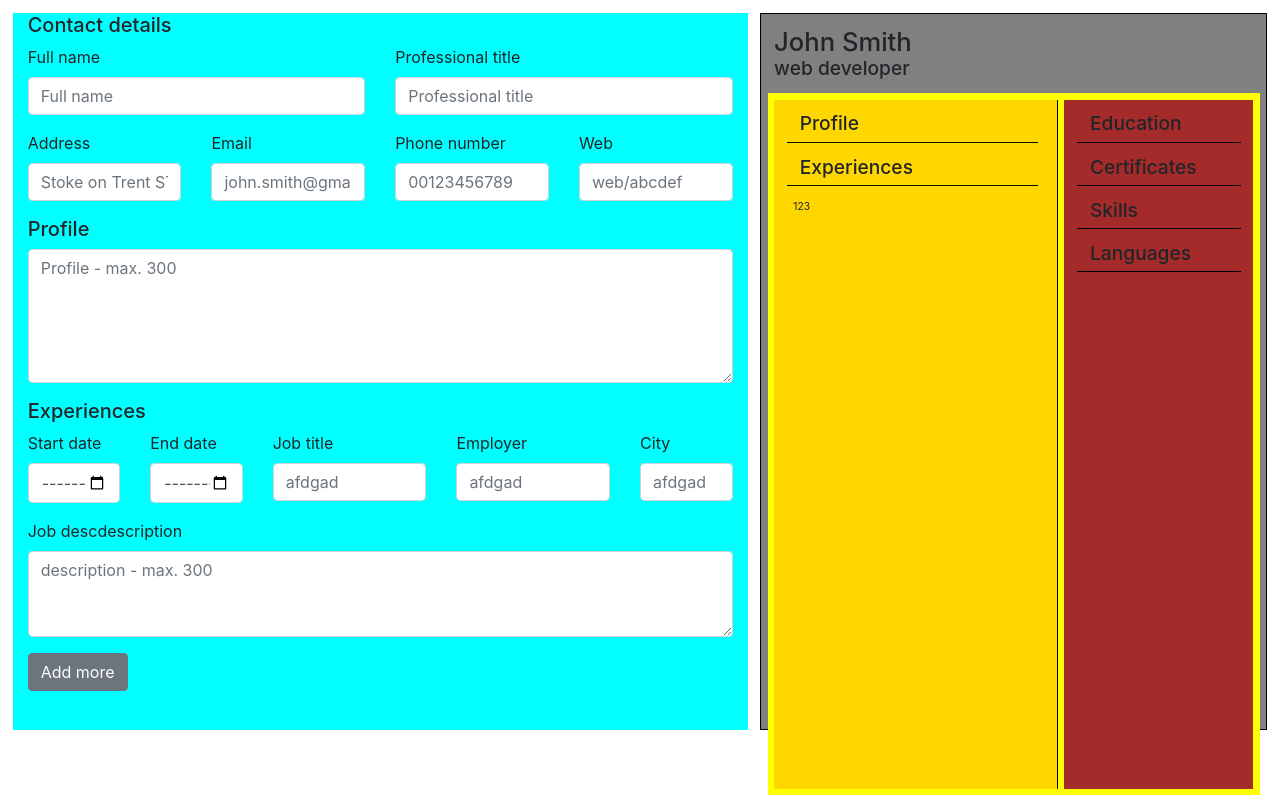
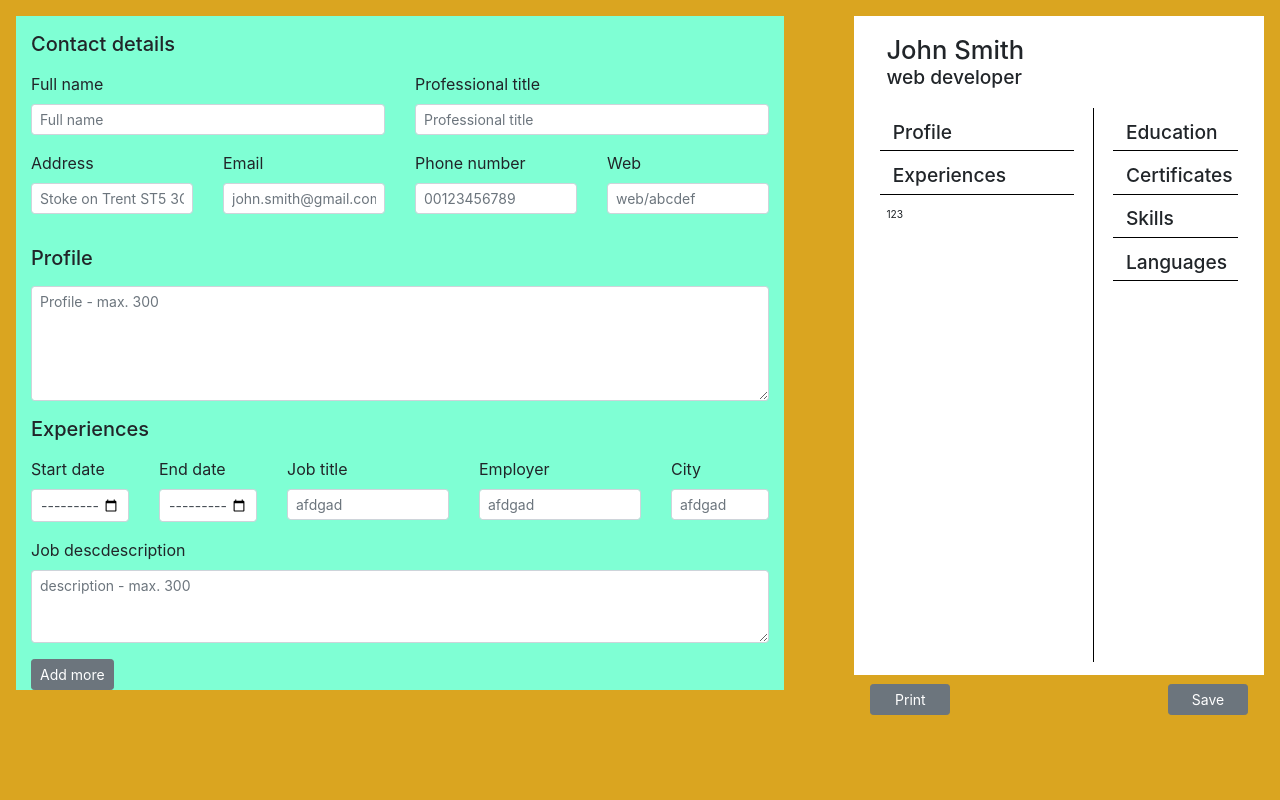
Before and after one commit to jdcsjdcs/cv-generator, a plain HTML site: page index.html in a window 1280 px wide. Drawn offline with nearby package versions, Linux system fonts and the light colour scheme.

Commit message:
print btn

```diff
--- a/app.js
+++ b/app.js
@@ -105,18 +105,3 @@ const saveBtn = document.querySelector("#save-btn");
 saveBtn.addEventListener("click", (e) => {
     localStorage.setItem("inputList", JSON.stringify(inputList));
 });
-
-
-const cv = document.querySelector('.cv-view').innerHTML
-
-
-function printCertificate() {
-    let printContents = document.querySelector('.cv-view').innerHTML;
-
-    let originalContents = document.body.innerHTML;
-    document.body.innerHTML = printContents;
-    print();
-    document.body.innerHTML = originalContents;
-}
-
-printCertificate
--- a/index.html
+++ b/index.html
@@ -26,7 +26,7 @@
                         <label for="full-name">Full name</label>
                         <input
                             type="text"
-                            class="form-control"
+                            class="form-control form-control-sm"
                             name="full-name"
                             id="full-name"
                             placeholder="Full name"
@@ -37,7 +37,7 @@
                         <label for="prof-title">Professional title</label>
                         <input
                             type="text"
-                            class="form-control"
+                            class="form-control form-control-sm"
                             name="prof-title"
                             id="prof-title"
                             placeholder="Professional title"
@@ -49,7 +49,7 @@
                         <label for="address">Address</label>
                         <input
                             type="text"
-                            class="form-control"
+                            class="form-control form-control-sm"
                             name="address"
                             id="address"
                             placeholder="Stoke on Trent ST5 3GH"
@@ -61,7 +61,7 @@
                         <label for="email">Email</label>
                         <input
                             type="email"
-                            class="form-control"
+                            class="form-control form-control-sm"
                             name="email"
                             id="email"
                             placeholder="john.smith@gmail.com"
@@ -73,7 +73,7 @@
                         <label for="phone">Phone number</label>
                         <input
                             type="number"
-                            class="form-control"
+                            class="form-control form-control-sm"
                             name="phone"
                             id="phone"
                             placeholder="00123456789"
@@ -85,7 +85,7 @@
                         <label for="web">Web</label>
                         <input
                             type="text"
-                            class="form-control"
+                            class="form-control form-control-sm"
                             name="web"
                             id="web"
                             placeholder="web/abcdef"
@@ -105,7 +105,7 @@
                         <textarea
                             name="profile"
                             id="profile"
-                            class="form-control"
+                            class="form-control form-control-sm"
                             maxlength="300"
                             placeholder="Profile - max. 300"
                             cols="30"
@@ -125,7 +125,7 @@
                         <label for="job-end">Start date</label>
                         <input
                             type="month"
-                            class="form-control"
+                            class="form-control form-control-sm"
                             name="job-start"
                             id="job-start"
 
@@ -135,7 +135,7 @@
                         <label for="job-end">End date</label>
                         <input
                             type="month"
-                            class="form-control"
+                            class="form-control form-control-sm"
                             name="job-end"
                             id="job-end"
 
@@ -145,7 +145,7 @@
                         <label for="web">Job title</label>
                         <input
                             type="text"
-                            class="form-control"
+                            class="form-control form-control-sm"
                             name="job-title"
                             id="job-title"
                             placeholder="afdgad"
@@ -156,7 +156,7 @@
                         <label for="web">Employer</label>
                         <input
                             type="text"
-                            class="form-control"
+                            class="form-control form-control-sm"
                             name="employer"
                             id="employer"
                             placeholder="afdgad"
@@ -167,7 +167,7 @@
                         <label for="web">City</label>
                         <input
                             type="text"
-                            class="form-control"
+                            class="form-control form-control-sm"
                             name="city"
                             id="city"
                             placeholder="afdgad"
@@ -179,26 +179,24 @@
                         <textarea
                             name="description"
                             id="description"
-                            class="form-control"
+                            class="form-control form-control-sm"
                             maxlength="300"
                             placeholder="description - max. 300"
                             cols="30"
                             rows="3"
                         ></textarea>
                     </div>
-                    <!-- <div class="col">
-                        <button type="submit" class="btn btn-secondary mb-4">
-                            Save
-                        </button>
-                    </div> -->
+
 
 
                 </form>
+
                 <div class=>
-                    <button id="add-job" type="submit" class=" btn btn-secondary">
+                    <button id="add-job" type="submit" class="btn-sm btn btn-secondary">
                         Add more
                     </button>
                 </div>
+
             </div>
 
             <!-- CV preview part -->
@@ -271,6 +269,17 @@
                         </div>
                     </div>
                 </div>
+                <div class="save-btn">
+                    <button id="save-btn" type="submit" class="btn-sm btn btn-secondary">
+                        Save
+                    </button>
+                </div>
+
+                <div class="print-btn">
+                    <button id="print-btn" onclick="window.print()" type="submit" class="btn-sm btn btn-secondary">
+                        Print
+                    </button>
+                </div>
             </div>
         </div>
 
--- a/style.css
+++ b/style.css
@@ -2,34 +2,45 @@
     margin: 0;
     padding: 0;
 }
+body {
+    padding: 1rem;
+    background-color: goldenrod;
+}
 
 .main-page {
-    display: flex;
+    /* display: flex;
     justify-content: space-between;
-    margin: 1vw 1vw 0 0;
+    margin: 1vw 1vw 0 0; */
+}
+h1{
+    text-align: center;
 }
 
 /* -------------------CV css------------------------ */
 .cv-view {
-    width: 40%;
-    height: 100%;
+    position: fixed;
+    top: 0;
+    right: 0;
+    margin: 1rem;
+    width: 32%;
     aspect-ratio: 210/297;
     padding: 0.5vw;
-    border: 1px solid black;
-    background-color: grey;
+    /* border: 1px solid black; */
+    background-color: white;
 }
 
 /*--- Top section of the CV ---*/
 .cv-pers-info {
     display: flex;
     justify-content: space-between;
-    margin: 0.5vw;
+    margin: 1vw;
 }
 
 /* Full name and job title */
 
 .cv-full-name-title {
     width: 70%;
+    margin: 0 1vw 0 1vw
 }
 
 .cv-full-name {
@@ -39,14 +50,11 @@
 h2 {
     font-size: 2vw;
     margin: 0;
-
-
 }
 
 h3 {
     font-size: 1.5vw;
-    margin: 0
-
+    margin: 0;
 }
 
 /* Contact details */
@@ -55,7 +63,6 @@ h3 {
 }
 .cv-contact {
     text-align: end;
-    margin-top: 1vw;
     line-height: normal;
 }
 
@@ -68,7 +75,7 @@ h3 {
     display: flex;
     justify-content: space-between;
     margin-top: 1vw;
-    background-color: yellow;
+    /* background-color: yellow; */
     height: 100%;
 }
 
@@ -88,7 +95,7 @@ p {
 
 /*-- Left section of CV -- */
 .cv-profile-experiences {
-    background-color: gold;
+    /* background-color: gold; */
     width: 60%;
     margin: 0.5vw;
     border-right: 1px solid black;
@@ -99,15 +106,45 @@ p {
 /*-- Right section of CV -- */
 
 .cv-edu-cer-skill-lang {
-    background-color: brown;
-    margin:0.5vw 0.5vw 0.5vw 0 ;
+    /* background-color: brown; */
+    margin: 0.5vw 0.5vw 0.5vw 0;
+}
+
+/* ------------------ Input section ----------------- */
+.inputs {
+    width: 60%;
+    position: absolute;
+    background-color: aquamarine;
+
+}
+h5{
+    margin: 1rem 0;
+}
+#save-btn{
+    position: absolute;
+    /* bottom: 0; */
+    right: 0;
+    margin: 1rem;
+    width: 5rem;
 
 }
 
+#print-btn{
+    position: absolute;
+    /* bottom: 0; */
+    left: 0;
+    margin: 1rem;
+    width: 5rem;
 
 
-/* ------------------ Input section ----------------- */
-.inputs {
-    width: 58%;
-    background-color: aqua;
 }
+
+@media print {
+    .cv-view {
+        width: 100%;
+        height: 100%;
+        zoom: 300%;
+        margin: 0;
+        position: fixed;
+    }
+}
```
